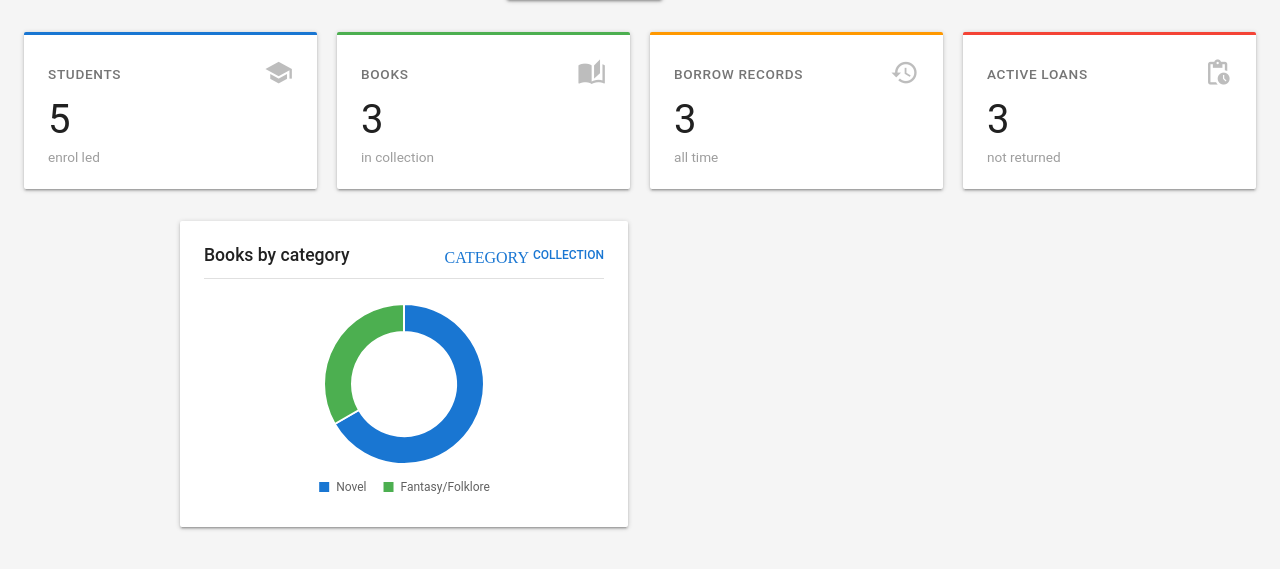
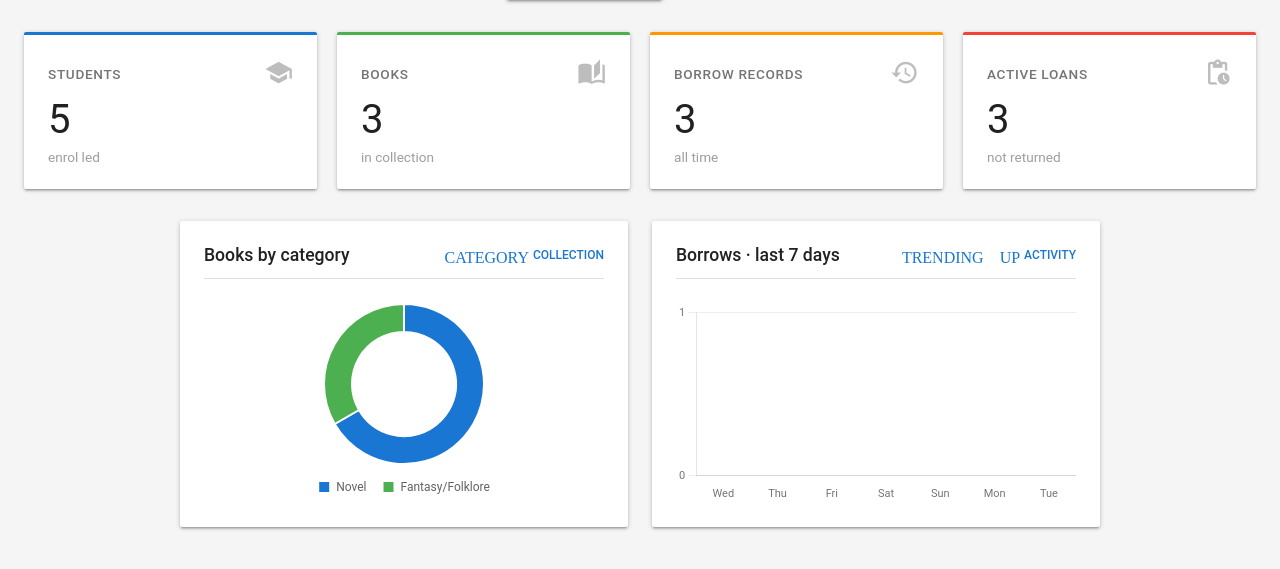
Before and after one commit to EnrickJason-Toribio/it30b, a PHP site: page /dashboard.php in a window 1280 px wide. Shown: the part 75-644 px from the top of the page. Run offline with PHP 8.4, Linux system fonts and the light colour scheme; data comes from the database, SQL or seed files in the repository.

Commit message:
CODEBLOCK4

```diff
--- a/dashboard.php
+++ b/dashboard.php
@@ -17,6 +17,54 @@ try {
     $pdo = new PDO($dsn, $user, $pass, $options);
 } catch (PDOException $e) {
     die("Database connection failed: " . $e->getMessage());
+}
+
+// ---------- 1. KPI COUNTS ----------
+$studentCount  = $pdo->query("SELECT COUNT(*) FROM students")->fetchColumn();
+$bookCount     = $pdo->query("SELECT COUNT(*) FROM books")->fetchColumn();
+$totalBorrows  = $pdo->query("SELECT COUNT(*) FROM borrow")->fetchColumn();
+$activeBorrows = $pdo->query("SELECT COUNT(*) FROM borrow WHERE borrow_return_date IS NULL")->fetchColumn();
+
+// ---------- 2. BOOKS BY CATEGORY ----------
+$catStmt = $pdo->query("
+    SELECT book_category, COUNT(*) AS cnt
+    FROM books
+    GROUP BY book_category
+    ORDER BY cnt DESC
+");
+$categories = [];
+$categoryCounts = [];
+while ($row = $catStmt->fetch()) {
+    $categories[]     = $row['book_category'];
+    $categoryCounts[] = (int) $row['cnt'];
+}
+
+// ---------- 3. BORROW ACTIVITY LAST 7 DAYS ----------
+
+$dailyStmt = $pdo->query("
+    SELECT DATE(borrow_date) AS day, COUNT(*) AS cnt
+    FROM borrow
+    WHERE borrow_date >= CURDATE() - INTERVAL 6 DAY
+    GROUP BY DATE(borrow_date)
+    ORDER BY day ASC
+");
+
+$borrowByDay = [];
+
+while ($row = $dailyStmt->fetch()) {
+    $borrowByDay[$row['day']] = (int) $row['cnt'];
+}
+
+// Generate labels and counts for the last 7 days
+
+$dayLabels = [];
+$dailyBorrows = [];
+
+for ($i = 6; $i >= 0; $i--) {
+    $date = date('Y-m-d', strtotime("-$i days"));
+
+    $dayLabels[] = date('D', strtotime($date));
+    $dailyBorrows[] = $borrowByDay[$date] ?? 0;
 }
 ?>
 
@@ -263,6 +311,7 @@ try {
 <body>
 
     <?php include 'includes/navbar.php' ?>
+
 <div class="dashboard">
     <div class="stats-grid">
         <div class="stat-card">
@@ -318,7 +367,22 @@ try {
         <canvas id="categoryChart" width="400" height="200"></canvas>
     </div>
 
+    <!-- Bar Chart: Borrow Activity -->
+    <div class="chart-card">
+        <div class="chart-title">
+            Borrows · last 7 days
+
+            <span>
+                <span class="material-icons">trending_up</span>
+                activity
+            </span>
+        </div>
+
+        <canvas id="borrowChart" width="400" height="200"></canvas>
+    </div>
 </div>
+
+
 
 </body>
 <script>
@@ -385,6 +449,85 @@ try {
                 }
             }
         });
+
+    // ---------- BAR: BORROWS LAST 7 DAYS ----------
+
+    const borrowCtx = document
+        .getElementById('borrowChart')
+        .getContext('2d');
+
+    new Chart(borrowCtx, {
+        type: 'bar',
+
+        data: {
+            labels: <?= json_encode($dayLabels) ?>,
+
+            datasets: [{
+                label: 'Borrows',
+                data: <?= json_encode($dailyBorrows) ?>,
+                backgroundColor: colors.blue,
+                borderRadius: 0, // Material flat bars are sharp
+
+                barPercentage: 0.6,
+                categoryPercentage: 0.8
+            }]
+        },
+
+        options: {
+            responsive: true,
+            maintainAspectRatio: true,
+
+            plugins: {
+                legend: {
+                    display: false
+                },
+
+                tooltip: {
+                    backgroundColor: '#212121',
+                    titleColor: '#ffffff',
+                    bodyColor: '#ffffff',
+                    padding: 10,
+                    cornerRadius: 4,
+
+                    callbacks: {
+                        label: (ctx) => ` ${ctx.raw} borrows`
+                    }
+                }
+            },
+
+            scales: {
+                y: {
+                    beginAtZero: true,
+                    grid: {
+                        color: '#eeeeee',
+                        drawBorder: false
+                    },
+                    ticks: {
+                        stepSize: 1,
+                        color: '#757575',
+                        font: {
+                            size: 11,
+                            family: 'Roboto'
+                        }
+                    }
+                },
+
+                x: {
+                    grid: {
+                        display: false
+                    },
+                    ticks: {
+                        color: '#757575',
+                        font: {
+                            size: 11,
+                            family: 'Roboto'
+                        }
+                    }
+                }
+            }
+        }
+    });
     })();
+
 </script>
 </html>
--- a/includes/navbar.php
+++ b/includes/navbar.php
@@ -5,25 +5,6 @@ function navActive($section, $currentSection){
     return $section === $currentSection ? 'active' : '';
 }
 
-// ---------- 1. KPI COUNTS ----------
-$studentCount  = $pdo->query("SELECT COUNT(*) FROM students")->fetchColumn();
-$bookCount     = $pdo->query("SELECT COUNT(*) FROM books")->fetchColumn();
-$totalBorrows  = $pdo->query("SELECT COUNT(*) FROM borrow")->fetchColumn();
-$activeBorrows = $pdo->query("SELECT COUNT(*) FROM borrow WHERE borrow_return_date IS NULL")->fetchColumn();
-
-// ---------- 2. BOOKS BY CATEGORY ----------
-$catStmt = $pdo->query("
-    SELECT book_category, COUNT(*) AS cnt
-    FROM books
-    GROUP BY book_category
-    ORDER BY cnt DESC
-");
-$categories = [];
-$categoryCounts = [];
-while ($row = $catStmt->fetch()) {
-    $categories[]     = $row['book_category'];
-    $categoryCounts[] = (int) $row['cnt'];
-}
 ?>
 
 <!-- Material Icon -->
```
Also changed, not shown: index.php (+15 -3 lines), database/migrations/001_initial_library.sql.
